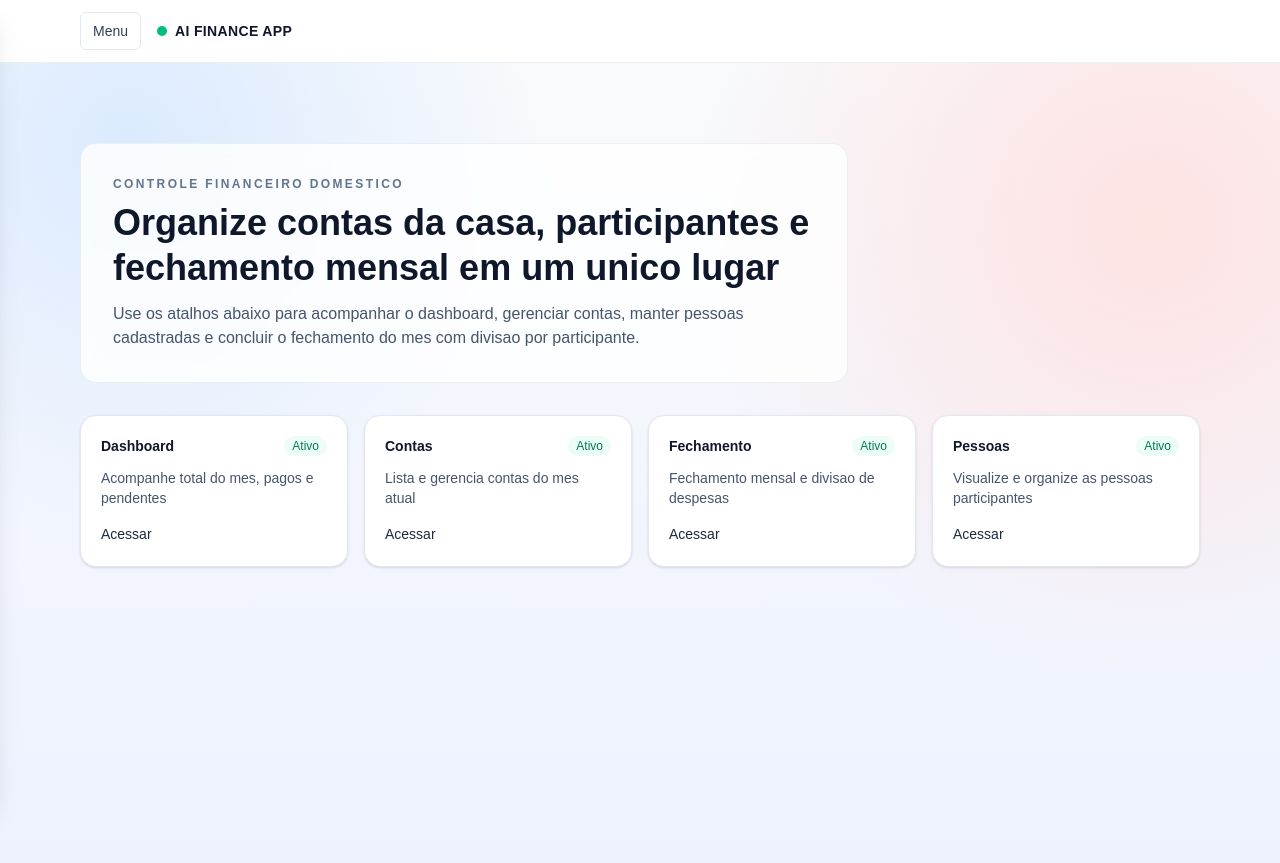
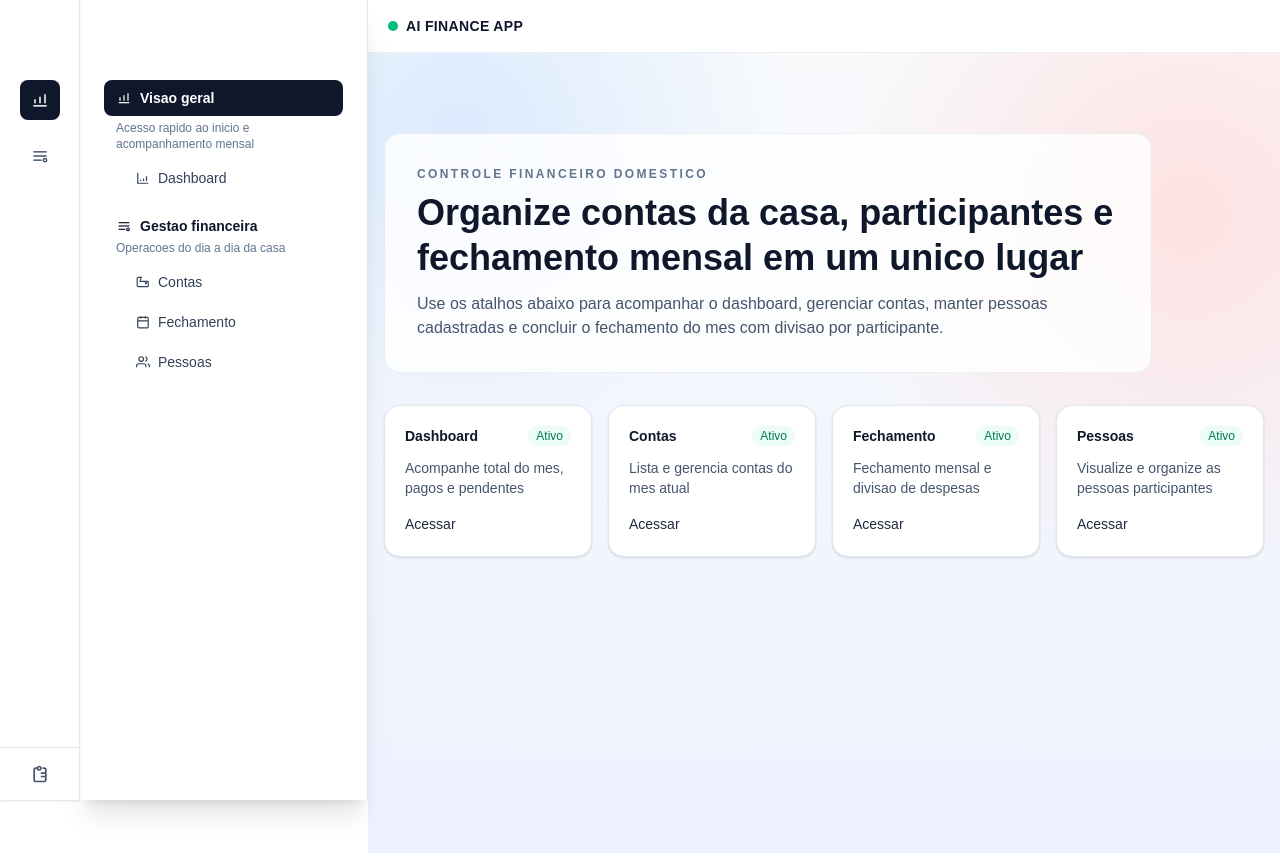
Before and after one commit to duarte-lab/ai-finance-app, a Next.js app in the folder frontend/: page / in a window 1280 px wide. Built offline with nearby package versions, Linux system fonts and the light colour scheme; no server answers.

Commit message:
feat(icon-bar): implement IconBar component with hover and pin functionality

```diff
--- a/frontend/components/AppFrame.tsx
+++ b/frontend/components/AppFrame.tsx
@@ -1,7 +1,8 @@
 "use client";
 
-import { useState } from "react";
+import { useState, useRef, useEffect } from "react";
 import { MainNavigation } from "@/components/MainNavigation";
+import { IconBar } from "@/components/IconBar";
 import { SideNavigation } from "@/components/SideNavigation";
 
 type AppFrameProps = {
@@ -10,12 +11,102 @@ type AppFrameProps = {
 
 export function AppFrame({ children }: AppFrameProps) {
   const [isDrawerOpen, setIsDrawerOpen] = useState(false);
+  const [isPinned, setIsPinned] = useState(false);
+  const [isHoveringIcons, setIsHoveringIcons] = useState(false);
+  const [isHoveringDrawer, setIsHoveringDrawer] = useState(false);
+  const closeTimeoutRef = useRef<ReturnType<typeof setTimeout> | null>(null);
+
+  const shouldDrawerBeOpen = isDrawerOpen || isPinned || isHoveringIcons || isHoveringDrawer;
+  const contentOffsetClass = shouldDrawerBeOpen ? "ml-[23rem]" : "ml-20";
+
+  const clearCloseTimeout = () => {
+    if (closeTimeoutRef.current) {
+      clearTimeout(closeTimeoutRef.current);
+      closeTimeoutRef.current = null;
+    }
+  };
+
+  const handleDrawerClose = () => {
+    if (!isPinned) {
+      clearCloseTimeout();
+      setIsDrawerOpen(false);
+    }
+  };
+
+  const handleIconHover = () => {
+    clearCloseTimeout();
+    setIsHoveringIcons(true);
+    setIsDrawerOpen(true);
+  };
+
+  const handleIconLeave = () => {
+    setIsHoveringIcons(false);
+
+    if (!isPinned) {
+      clearCloseTimeout();
+      closeTimeoutRef.current = setTimeout(() => {
+        if (!isHoveringDrawer) {
+          setIsDrawerOpen(false);
+        }
+      }, 140);
+    }
+  };
+
+  const handleDrawerHover = () => {
+    clearCloseTimeout();
+    setIsHoveringDrawer(true);
+    setIsDrawerOpen(true);
+  };
+
+  const handleDrawerLeave = () => {
+    setIsHoveringDrawer(false);
+
+    if (!isPinned && !isHoveringIcons) {
+      clearCloseTimeout();
+      closeTimeoutRef.current = setTimeout(() => {
+        setIsDrawerOpen(false);
+      }, 140);
+    }
+  };
+
+  const handleTogglePin = () => {
+    setIsPinned((prev) => !prev);
+    if (!isPinned) {
+      setIsDrawerOpen(true);
+    }
+  };
+
+  useEffect(() => {
+    return () => {
+      clearCloseTimeout();
+    };
+  }, []);
 
   return (
     <div className="min-h-full">
-      <MainNavigation onToggleDrawer={() => setIsDrawerOpen((open) => !open)} />
-      <SideNavigation isOpen={isDrawerOpen} onClose={() => setIsDrawerOpen(false)} />
-      <div className="w-full">{children}</div>
+      <div className={`transition-[margin-left] duration-300 ease-in-out ${contentOffsetClass}`}>
+        <MainNavigation />
+      </div>
+
+      <div className="flex">
+        <IconBar
+          onIconHover={handleIconHover}
+          onIconLeave={handleIconLeave}
+          isPinned={isPinned}
+          onTogglePin={handleTogglePin}
+        />
+
+        <SideNavigation
+          isOpen={shouldDrawerBeOpen}
+          onClose={handleDrawerClose}
+          onHoverStart={handleDrawerHover}
+          onHoverEnd={handleDrawerLeave}
+        />
+
+        <main className={`flex-1 transition-[margin-left] duration-300 ease-in-out ${contentOffsetClass}`}>
+          {children}
+        </main>
+      </div>
     </div>
   );
 }
--- /dev/null
+++ b/frontend/components/IconBar.tsx
@@ -0,0 +1,105 @@
+"use client";
+
+import { usePathname } from "next/navigation";
+import { drawerMenuSections } from "@/lib/menu";
+
+type IconBarProps = {
+  onIconHover: () => void;
+  onIconLeave: () => void;
+  isPinned: boolean;
+  onTogglePin: () => void;
+};
+
+function SectionIcon({ icon }: { icon: "overview" | "finance" }) {
+  if (icon === "overview") {
+    return (
+      <svg aria-hidden="true" viewBox="0 0 24 24" className="h-5 w-5" fill="none" stroke="currentColor" strokeWidth="1.8">
+        <path d="M4 19h16" />
+        <path d="M6 16v-5" />
+        <path d="M12 16V8" />
+        <path d="M18 16V5" />
+      </svg>
+    );
+  }
+
+  return (
+    <svg aria-hidden="true" viewBox="0 0 24 24" className="h-5 w-5" fill="none" stroke="currentColor" strokeWidth="1.8">
+      <path d="M4 7h16" />
+      <path d="M4 12h16" />
+      <path d="M4 17h10" />
+      <circle cx="18" cy="17" r="2" />
+    </svg>
+  );
+}
+
+function isActivePath(currentPath: string, href?: string) {
+  if (!href) {
+    return false;
+  }
+
+  return href === "/"
+    ? currentPath === "/"
+    : currentPath === href || currentPath.startsWith(`${href}/`);
+}
+
+export function IconBar({ onIconHover, onIconLeave, isPinned, onTogglePin }: IconBarProps) {
+  const pathname = usePathname();
+
+  return (
+    <aside
+      aria-label="Barra de ícones"
+      className="fixed left-0 top-0 z-50 h-full w-20 flex flex-col border-r border-slate-200 bg-white shadow-sm"
+      onMouseEnter={onIconHover}
+      onMouseLeave={onIconLeave}
+    >
+      <div className="flex-1 flex flex-col items-center gap-4 overflow-y-auto px-2 py-6 pt-20">
+        {drawerMenuSections.map((section) => {
+          const sectionActive =
+            isActivePath(pathname, section.href) ||
+            section.items.some((item) => isActivePath(pathname, item.href));
+
+          return (
+            <button
+              key={section.title}
+              type="button"
+              onClick={onIconHover}
+              title={section.title}
+              aria-label={section.title}
+              className={`flex h-10 w-10 items-center justify-center rounded-lg transition ${
+                sectionActive
+                  ? "bg-slate-900 text-white"
+                  : "text-slate-600 hover:bg-slate-100 hover:text-slate-900"
+              }`}
+            >
+              <SectionIcon icon={section.icon} />
+            </button>
+          );
+        })}
+      </div>
+
+      <div className="border-t border-slate-200 p-2">
+        <button
+          type="button"
+          onClick={onTogglePin}
+          title={isPinned ? "Desafixar menu" : "Afixar menu"}
+          aria-label={isPinned ? "Desafixar menu" : "Afixar menu"}
+          className={`flex items-center justify-center w-full rounded-lg p-2 transition ${
+            isPinned
+              ? "bg-slate-900 text-white"
+              : "text-slate-600 hover:bg-slate-100 hover:text-slate-900"
+          }`}
+        >
+          {isPinned ? (
+            <svg aria-hidden="true" viewBox="0 0 24 24" className="h-5 w-5" fill="currentColor">
+              <path d="M19 3H5c-1.1 0-2 .9-2 2v14c0 1.1.9 2 2 2h14c1.1 0 2-.9 2-2V5c0-1.1-.9-2-2-2zm0 16H5V5h14v14z" />
+            </svg>
+          ) : (
+            <svg aria-hidden="true" viewBox="0 0 24 24" className="h-5 w-5" fill="none" stroke="currentColor" strokeWidth="2">
+              <path d="M9 5H7a2 2 0 0 0-2 2v12a2 2 0 0 0 2 2h10a2 2 0 0 0 2-2V7a2 2 0 0 0-2-2h-2M9 5a2 2 0 1 0 4 0M9 5a2 2 0 0 1 4 0m6 6h-6m0 4h6" />
+            </svg>
+          )}
+        </button>
+      </div>
+    </aside>
+  );
+}
--- a/frontend/components/MainNavigation.tsx
+++ b/frontend/components/MainNavigation.tsx
@@ -3,31 +3,16 @@
 import Link from "next/link";
 import { signOut, useSession } from "next-auth/react";
 
-type MainNavigationProps = {
-  onToggleDrawer: () => void;
-};
-
-export function MainNavigation({ onToggleDrawer }: MainNavigationProps) {
+export function MainNavigation() {
   const { data: session } = useSession();
 
   return (
     <header className="sticky top-0 z-20 border-b border-slate-200/70 bg-white/90 backdrop-blur">
-      <div className="mx-auto flex w-full max-w-6xl items-center justify-between px-4 py-3">
-        <div className="flex items-center gap-3">
-          <button
-            type="button"
-            onClick={onToggleDrawer}
-            aria-label="Exibir menu"
-            className="rounded-md border border-slate-200 px-3 py-2 text-sm text-slate-700 transition hover:bg-slate-100"
-          >
-            Menu
-          </button>
-
-          <Link href="/" className="flex items-center gap-2 rounded-md px-1 py-1 text-slate-900">
-            <span className="inline-block h-2.5 w-2.5 rounded-full bg-emerald-500" aria-hidden="true" />
-            <span className="text-sm font-semibold tracking-wide">AI FINANCE APP</span>
-          </Link>
-        </div>
+      <div className="mx-auto flex w-full items-center justify-between px-4 py-3">
+        <Link href="/" className="flex items-center gap-2 rounded-md px-1 py-1 text-slate-900">
+          <span className="inline-block h-2.5 w-2.5 rounded-full bg-emerald-500" aria-hidden="true" />
+          <span className="text-sm font-semibold tracking-wide">AI FINANCE APP</span>
+        </Link>
 
         {session?.user && (
           <div className="ml-2 flex items-center gap-3 border-l border-slate-200 pl-3">
--- a/frontend/components/SideNavigation.tsx
+++ b/frontend/components/SideNavigation.tsx
@@ -7,6 +7,8 @@ import { drawerMenuSections } from "@/lib/menu";
 type SideNavigationProps = {
   isOpen: boolean;
   onClose: () => void;
+  onHoverStart?: () => void;
+  onHoverEnd?: () => void;
 };
 
 function isActivePath(currentPath: string, href?: string) {
@@ -78,24 +80,16 @@ function ItemIcon({ icon }: { icon?: "chart" | "wallet" | "calendar" | "users" }
   }
 }
 
-export function SideNavigation({ isOpen, onClose }: SideNavigationProps) {
+export function SideNavigation({ isOpen, onClose, onHoverStart, onHoverEnd }: SideNavigationProps) {
   const pathname = usePathname();
 
   return (
-    <>
-      <button
-        aria-label="Fechar menu"
-        onClick={onClose}
-        className={`fixed inset-0 z-30 bg-slate-900/35 transition-opacity duration-300 ease-in-out ${
-          isOpen ? "pointer-events-auto opacity-100" : "pointer-events-none opacity-0"
-        }`}
-        type="button"
-      />
-
     <aside
       aria-label="Menu lateral"
+      onMouseEnter={onHoverStart}
+      onMouseLeave={onHoverEnd}
       className={`fixed left-0 top-0 z-40 h-full w-72 transform border-r border-slate-200 bg-white/95 pt-20 shadow-xl backdrop-blur transition-transform duration-300 ease-in-out ${
-          isOpen ? "translate-x-0" : "-translate-x-full"
+        isOpen ? "translate-x-20" : "-translate-x-full"
       }`}
     >
       <nav className="h-full overflow-y-auto px-6 pb-6">
@@ -159,6 +153,5 @@ export function SideNavigation({ isOpen, onClose }: SideNavigationProps) {
         </ul>
       </nav>
     </aside>
-    </>
   );
 }
```
Also changed, not shown: 2 other files (tests, documents, lock files or other folders). Lines whose indentation alone changed are shown as unchanged.
